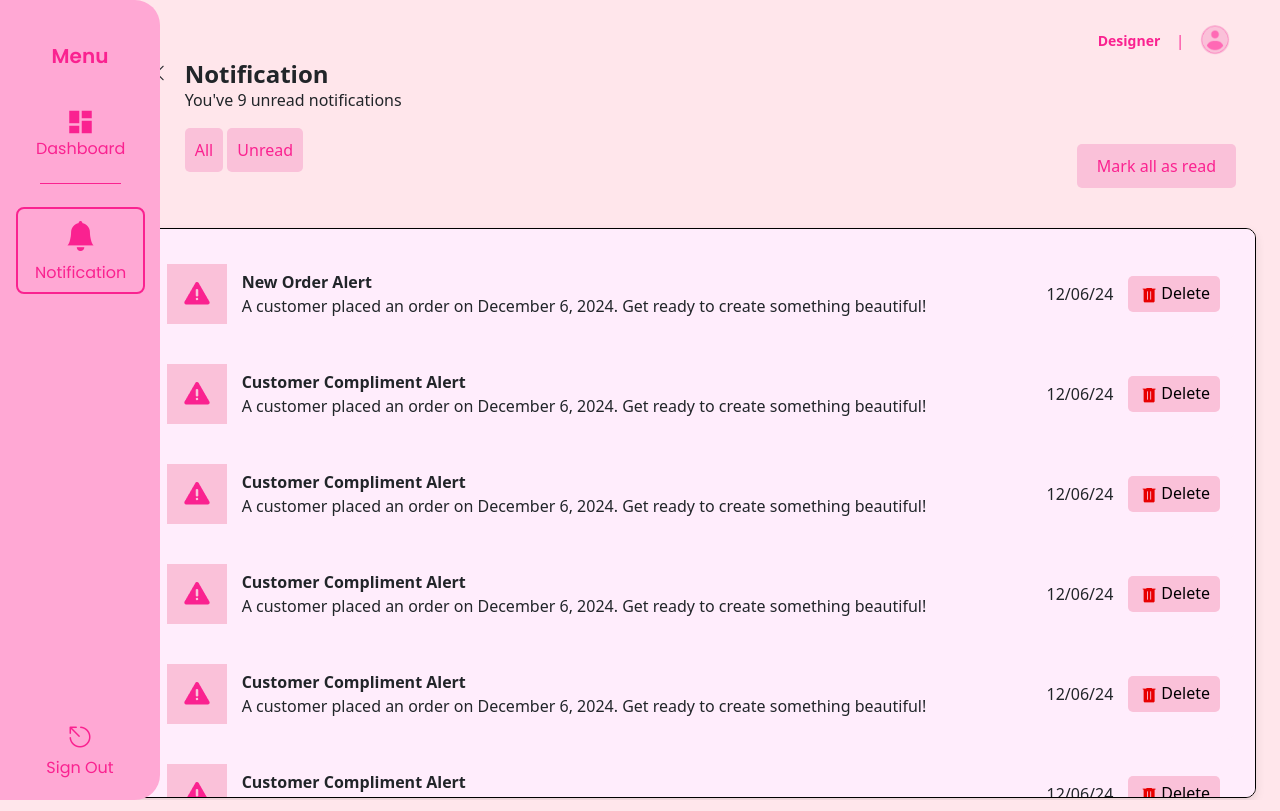
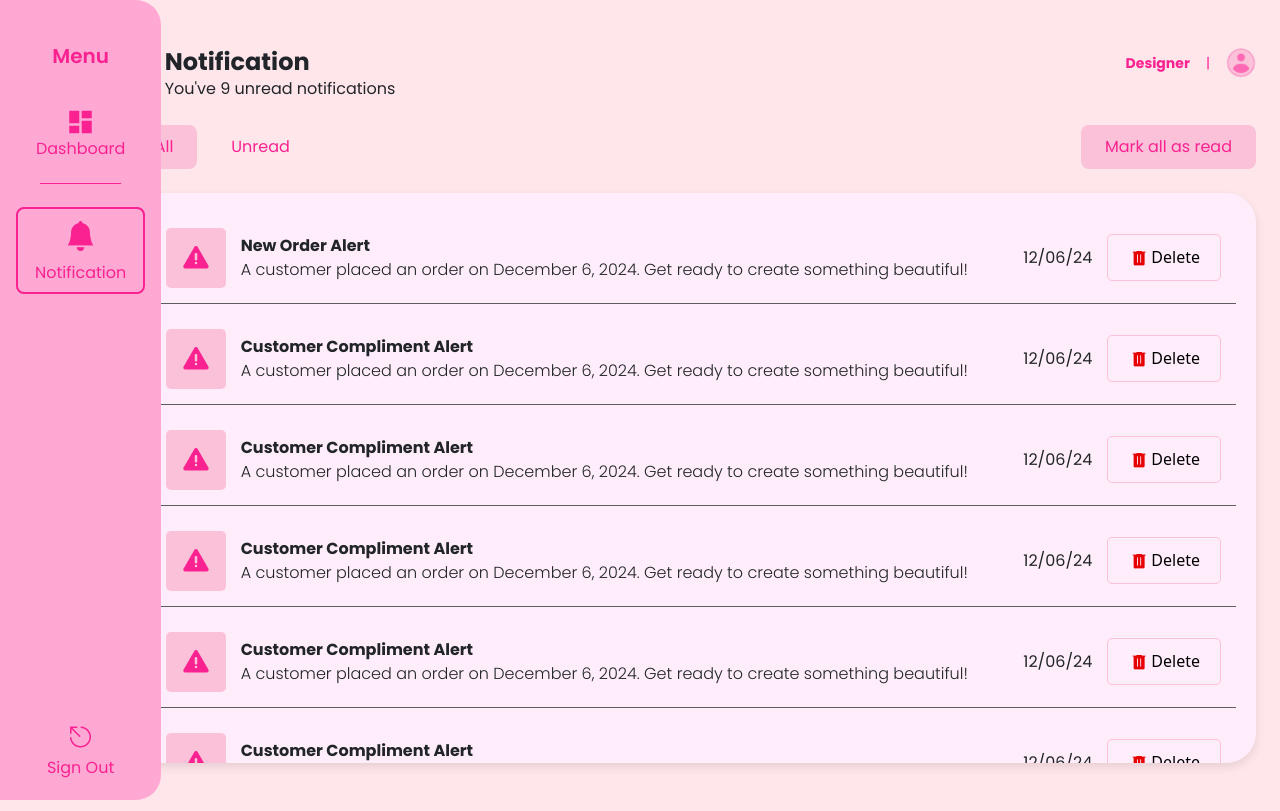
Before and after one commit to erik1502/Soft-Eng, a plain HTML site: page designer-notification.html in a window 1280 px wide. Drawn offline with nearby package versions, Linux system fonts and the light colour scheme.

Commit message:
improved the ui but sidebar is still too big

```diff
--- a/css/navbar-style.css
+++ b/css/navbar-style.css
@@ -15,7 +15,7 @@
 
 
 .sidebar {
-  width: 160px;
+  /* width: 160px; */
   height: 100vh;
 }
 
--- a/css/notif.css
+++ b/css/notif.css
@@ -4,17 +4,20 @@
 
 
 
+ .page-title-notifications h5 {
+     font-size: 25px;
+     font-family: 'Poppins', sans-serif;
+     font-weight: 500;
+ }
+
  .notification-container {
-     /* max-width: 1350px; */
-     /* margin-left: 20px; */
-     /* margin-top: -20px; */
      background: #FFEDFC;
      padding: 20px;
-     border-radius: 10px;
+     border-radius: 30px;
      box-shadow: 0 4px 10px rgba(0, 0, 0, 0.1);
      max-height: 570px;
      overflow-y: auto;
-     border: 1px solid black;
+     /* border: 1px solid black; */
  }
 
 
@@ -39,18 +42,20 @@
  .notification-item {
      background: #FFEDFC;
      padding: 15px;
-     border-radius: 8px;
+     /* border-radius: 8px; */
      margin-bottom: 10px;
      display: flex;
      align-items: center;
      justify-content: space-between;
      gap: 15px;
+
+     border-bottom: solid 1px #5E5E5E;
  }
 
  .notification-item .icon {
      background: #FAC1D9;
      padding: 30px;
-     border-radius: 0%;
+     border-radius: 5px;
      width: 40px;
      height: 40px;
      display: flex;
@@ -59,24 +64,33 @@
      font-size: 18px;
  }
 
+ .notification-item strong,
+ .notification-item p,
+ .notification-item span {
+     font-family: 'Poppins', sans-serif;
+ }
+
+ .notification-item p {
+     font-weight: 300;
+ }
+
+
  .text-container {
      flex-grow: 1;
  }
 
  .delete-btn {
-     background: #FAC1D9;
+     background: inherit;
      border: none;
-     padding: 5px 10px;
+     padding: 10px 20px;
      border-radius: 5px;
+     border: 1px #FAC1D9 solid;
      color: black;
      cursor: pointer;
  }
 
  .notification-header-container {
-
-     padding: 20px;
-     border-radius: 10px;
-     margin-bottom: 20px;
+     font-family: 'Poppins', sans-serif;
  }
 
  .notification-header-container h5 {
@@ -89,31 +103,28 @@
      background: #FAC1D9;
      border: none;
      padding: 10px;
-     border-radius: 5px;
+     border-radius: 8px;
      color: #FA2290;
  }
 
- .notification-header-container .btns {
-     background: #FAC1D9;
+ .notification-header-container .btn.active {
+     background: none;
      border: none;
-     padding: 10px 20px;
-     border-radius: 5px;
-     color: #FA2290;
-     margin-top: 100px;
  }
+
 
  .notification-header-container i {
      font-size: 18px;
  }
 
- .profile-section {
+ /* .profile-section {
      position: absolute;
      right: 50px;
      top: 5%;
      transform: translateY(-50%);
      display: flex;
      align-items: center;
- }
+ } */
 
  .profile-role {
      font-size: 14px;
--- a/designer-notification.html
+++ b/designer-notification.html
@@ -22,14 +22,14 @@
 
 
 
-  ]
+
 
 
 </head>
 
 
 <body>
-  <div class="container-fluid">
+  <div class="container-fluid my-5">
     <div class="row">
 
       <!-- SIDEBAR -->
@@ -90,34 +90,38 @@
       <!-- END OF NAVBAR -->
 
 
-      <div class="col-sm-11">
-        <div class="container-fluid">
-          <div class="notification-header-container d-flex justify-content-between align-items-center">
-            <i class="bi bi-chevron-left mb-auto mt-3 me-3"></i>
-            <div>
-              <h5> Notification</h5>
-              <p>You've 9 unread notifications</p>
-              <button class="btn">All</button>
-              <button class="btn btn-outline active">Unread</button>
-            </div>
+      <div class="col-11">
 
 
-            <div class="d-flex align-items-end gap-5 ms-auto">
-              <div class="profile-section d-flex align-items-center gap-3 ms-auto">
+        <div class="container-fluid ">
+
+          <div class="notification-header-container ">
+
+            <div class="page-title-notifications d-flex align-items-center">
+              <i class="bi bi-chevron-left align-self-start pe-3"></i>
+              <div>
+                <h5> Notification</h5>
+                <p class="m-0">You've 9 unread notifications</p>
+              </div>
+
+              <div class="profile-section d-flex align-items-center gap-3 ms-auto align-self-start">
                 <span class="profile-role">Designer</span>
                 <span class="divider">|</span>
                 <img class="profile-icon" src="images/profile.png" alt="Profile">
               </div>
-              <button class="btns">Mark all as read</button>
+            </div>
+
+            <div class="d-flex align-items-end ms-auto py-4 gap-4">
+              <button class="btn px-4">All</button>
+              <button class="btn btn-outline active">Unread</button>
+              <button class="btn ms-auto px-4">Mark all as read</button>
             </div>
 
           </div>
 
 
 
-
-
-          <div class="notification-container">
+          <div class="notification-container ">
             <div class="notification-item">
               <div class="icon"><img src="images/warning.png"></div>
               <div class="text-container">
```
Also changed, not shown: designer-dashboard.html (+1 -1 lines).
